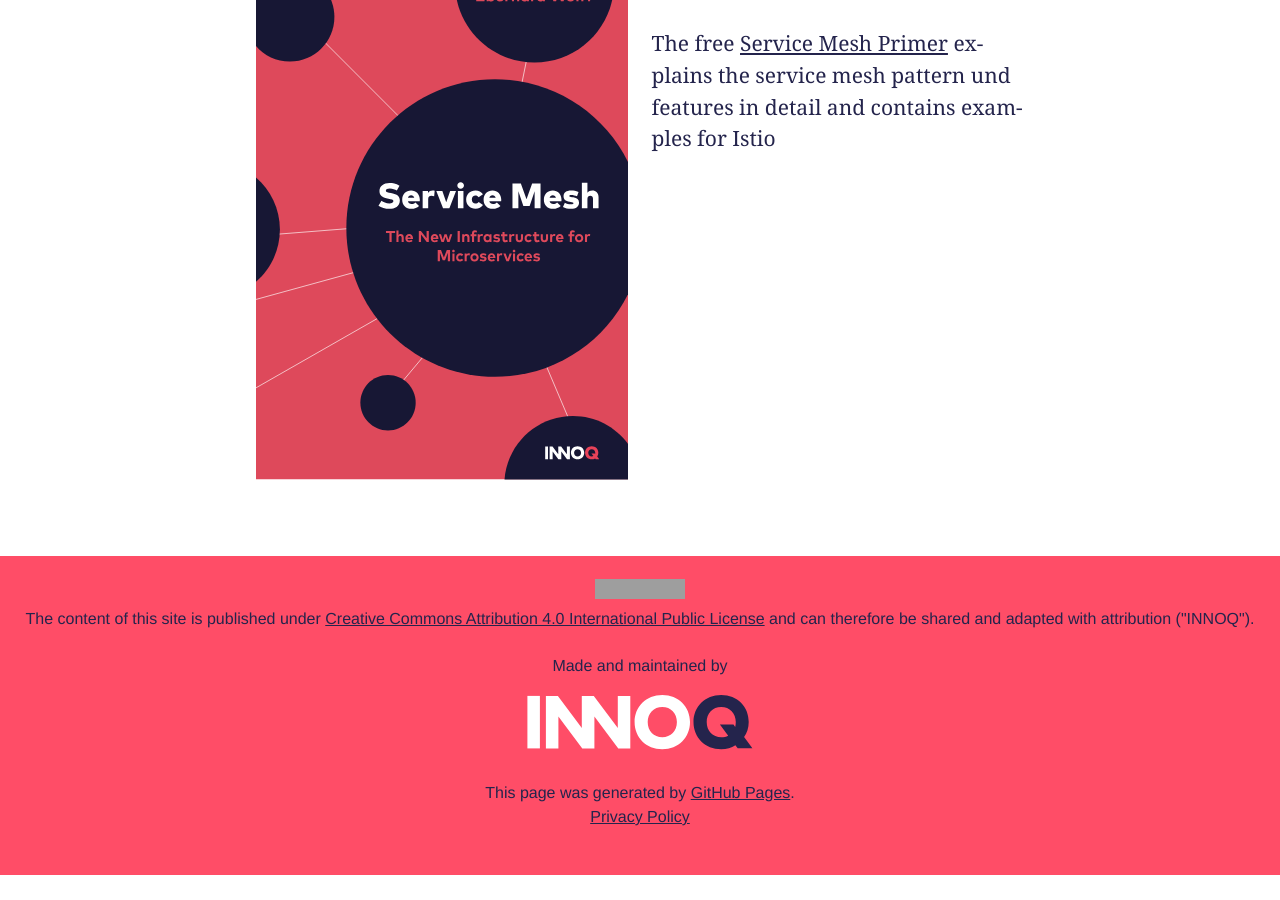
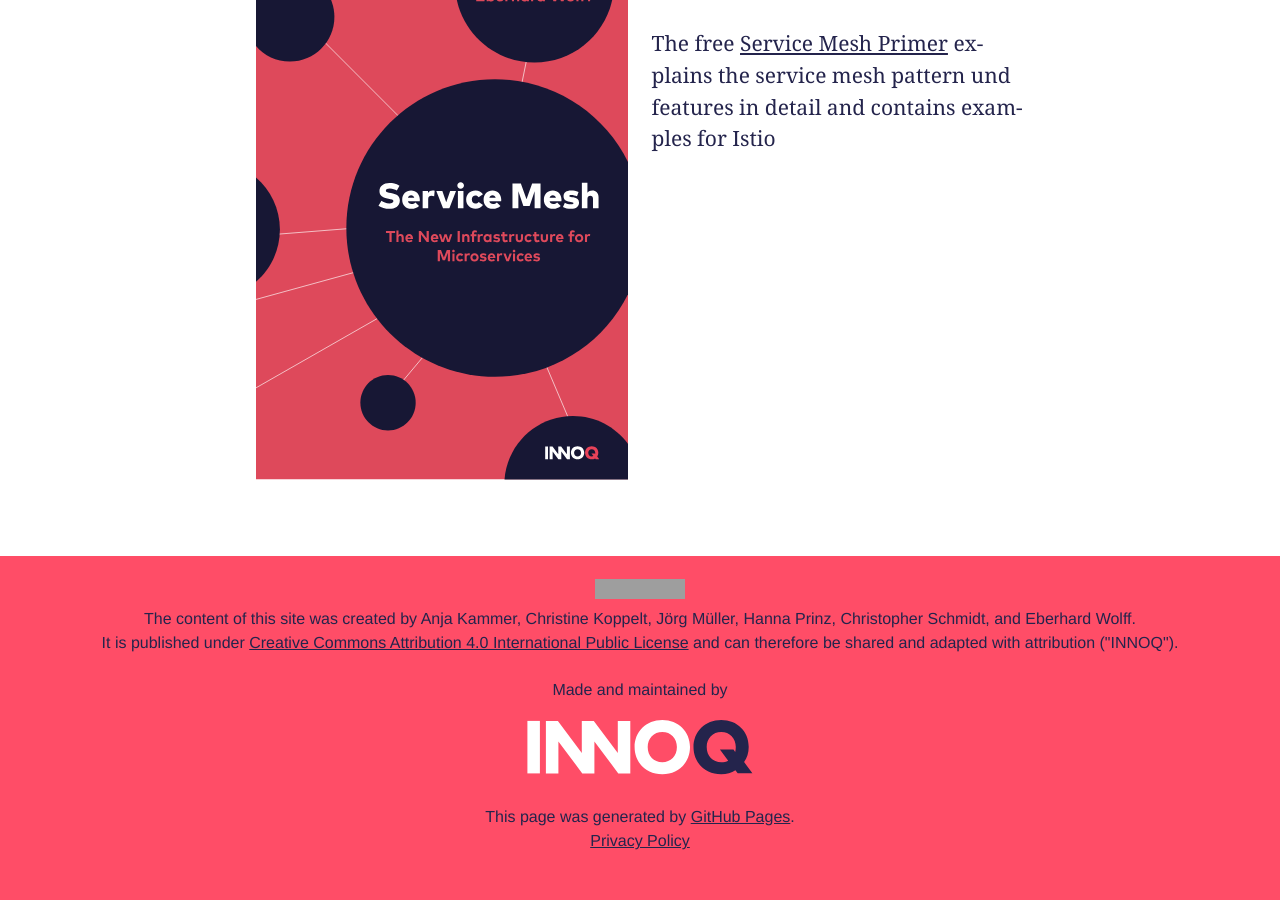
Before and after one commit to servicemesh-es/servicemesh.es, a Jekyll site: the page built from index.md, in a window 1280 px wide and 900 px high, scrolled down 8380 px. Built offline with Jekyll 4.4.1, drawn with Linux system fonts in a browser that asks for light colours; some web fonts are replaced; before the commit the page ends 9255 px from its top, so only the background shows below that; grey boxes are pictures that could not be loaded.

```diff
--- a/_includes/page-footer.html
+++ b/_includes/page-footer.html
@@ -14,7 +14,8 @@
   <p class="eyecatcher__text site-footer-owner">
     <a rel="license" href="http://creativecommons.org/licenses/by/4.0/"><img alt="Creative Commons License" style="border-width:0" src="https://i.creativecommons.org/l/by/4.0/88x31.png" /></a>
     <br />
-    The content of this site is published under <a href="https://creativecommons.org/licenses/by/4.0/" rel="license" target="_blank">Creative Commons Attribution 4.0 International Public License</a> and can therefore be shared and adapted with attribution ("INNOQ").
+    The content of this site was created by Anja Kammer, Christine Koppelt, Jörg Müller, Hanna Prinz, Christopher Schmidt, and Eberhard Wolff.<br>
+     It is published under <a href="https://creativecommons.org/licenses/by/4.0/" rel="license" target="_blank">Creative Commons Attribution 4.0 International Public License</a> and can therefore be shared and adapted with attribution ("INNOQ").
   </p>
   <p class="eyecatcher__text site-footer-owner">
       Made and maintained by<br>
```
